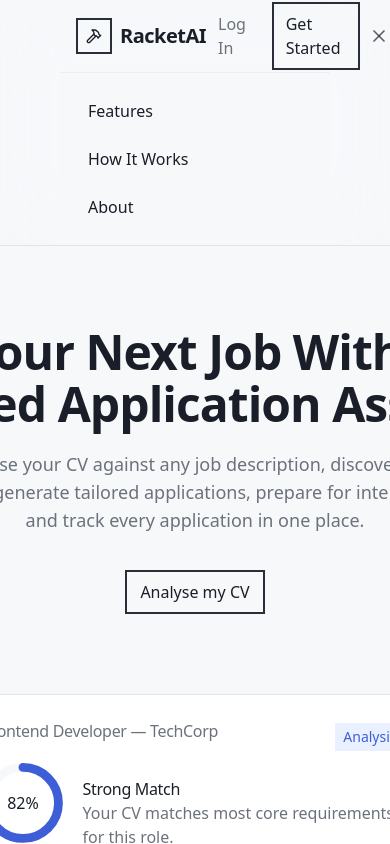
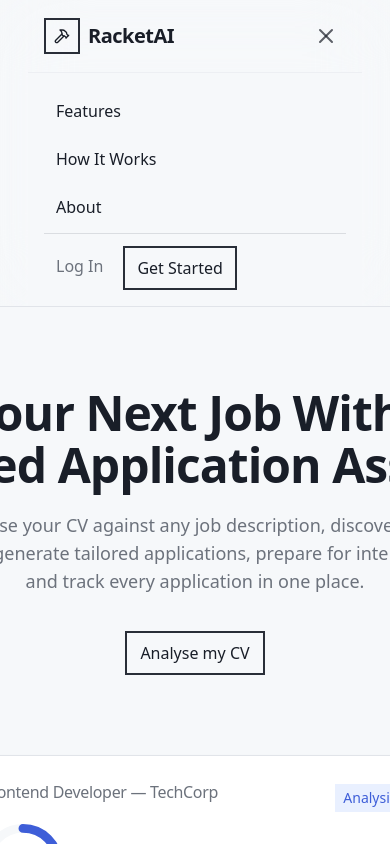
Before and after one commit to SnowyParis/RacketAI, a React (Vite) app: page / in a window 390 px wide. Both pictures are taken after a click on the button "Menu". Shown: the top 844 px of the page. Built offline with nearby package versions, Linux system fonts and the light colour scheme.

Commit message:
Edit Header & Home for responsive design

```diff
--- a/src/components/dashboard/Header.jsx
+++ b/src/components/dashboard/Header.jsx
@@ -11,7 +11,7 @@ const nav = [
 function Header() {
     const [open, setOpen] = useState(false);
     return (
-        <header className="sticky top-0 z-50 px-15 backdrop-blur-2xl border-b border-border">
+        <header className="sticky top-0 z-50 px-7 sm:px-15 backdrop-blur-2xl border-b border-border">
             <div className="mx-auto max-w-7xl px-4 sm:px-6 lg:px-8">
                 <div className="flex h-18 items-center justify-between py-4">
                     <Link to="/" className="flex items-center gap-2">
@@ -22,9 +22,8 @@ function Header() {
                         </span>
                     </Link>
 
-                    <nav className="hidden lg:flex items-center gap-8">
+                    <nav className="hidden min-[860px]:flex items-center gap-8">
                         {nav.map((item) => {
-
                             return (
                                 <Link
                                     key={item.to}
@@ -41,7 +40,7 @@ function Header() {
                         <Link
                             to="/login"
                             aria-label="Login"
-                            className="px-3 py-2 font-medium text-muted-foreground hover:bg-muted-foreground/10 transition"
+                            className="hidden min-[590px]:block px-3 py-2 font-medium text-muted-foreground hover:bg-muted-foreground/10 transition"
                         >
                             Log In
                         </Link>
@@ -49,7 +48,7 @@ function Header() {
                         <Link
                             to="/signup"
                             aria-label="Signup"
-                            className="ml-1 px-3 py-2 font-medium border-2 border-secondary-foreground hover:bg-muted-foreground/10 transition"
+                            className="hidden min-[590px]:block ml-1 px-3 py-2 font-medium border-2 border-secondary-foreground hover:bg-muted-foreground/10 transition"
                         >
                             Get Started
                         </Link>
@@ -57,9 +56,9 @@ function Header() {
                         <button
                             aria-label="Menu"
                             onClick={() => setOpen((prev) => !prev)}
-                            className="lg:hidden grid h-10 w-10 place-items-center rounded-full text-foreground/70 hover:bg-muted-foreground/20"
+                            className="min-[860px]:hidden ml-7 grid h-10 w-10 place-items-center text-foreground/70 hover:bg-muted-foreground/10"
                         >
-                            {open ? <X className="h-5 w-5" /> : <Menu className="h-5 w-5" />}
+                            {open ? <X className="h-6 w-6" /> : <Menu className="h-6 w-6" />}
                         </button>
                     </div>
                 </div>
@@ -71,7 +70,7 @@ function Header() {
                     initial={{ height: 0, opacity: 0 }}
                     animate={{ height: "auto", opacity: 1 }}
                     exit={{ height: 0, opacity: 0 }}
-                    className="lg:hidden overflow-hidden border-t border-border/40 bg-background/95"
+                    className="min-[860px]:hidden overflow-hidden border-t border-border/40 bg-background/95"
                 >
                     <div className="flex flex-col p-4 gap-1">
                         {nav.map((item) => (
@@ -79,11 +78,29 @@ function Header() {
                                 key={item.to}
                                 to={item.to}
                                 onClick={() => setOpen(false)}
-                                className="rounded-lg px-3 py-2.5 text-md font-medium hover:bg-secondary/60"
+                                className="px-3 py-2.5 text-md font-medium hover:bg-muted-foreground/10"
                             >
                                 {item.label}
                             </Link>
                         ))}
+
+                        <div className="min-[590px]:hidden max-[380px]:flex-col flex  pt-3 gap-1 border-t-1 border-muted-foreground/20">
+                            <Link
+                                to="/login"
+                                aria-label="Login"
+                                className="px-3 py-2 max-[380px]:w-29 font-medium text-muted-foreground hover:bg-muted-foreground/10 transition"
+                            >
+                                Log In
+                            </Link>
+
+                            <Link
+                                to="/signup"
+                                aria-label="Signup"
+                                className="ml-1 px-3 py-2 max-[380px]:w-29 font-medium border-2 border-secondary-foreground hover:bg-muted-foreground/10 transition"
+                            >
+                                Get Started
+                            </Link>
+                        </div>
                     </div>
                 </div>
             )}
```
